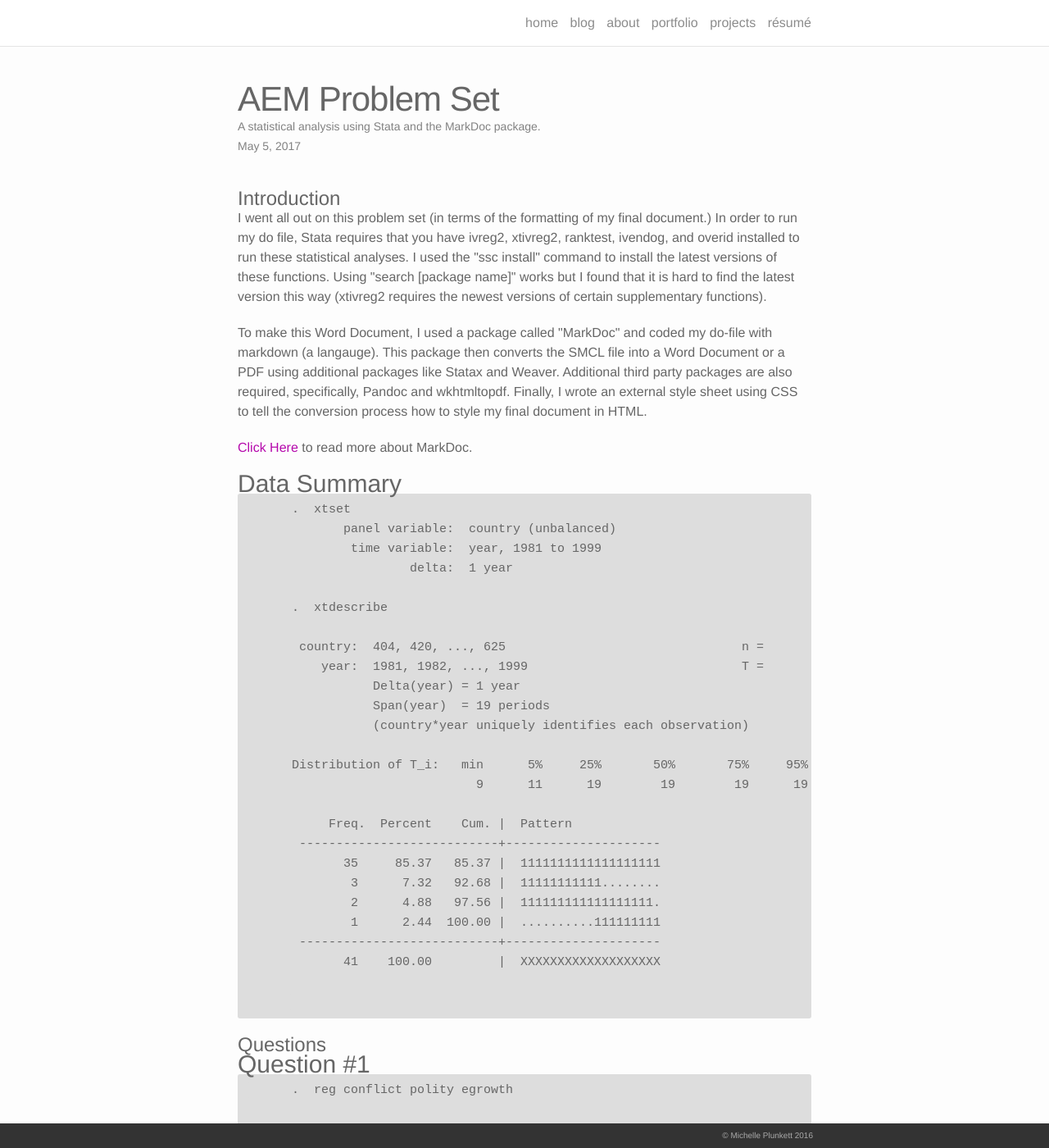
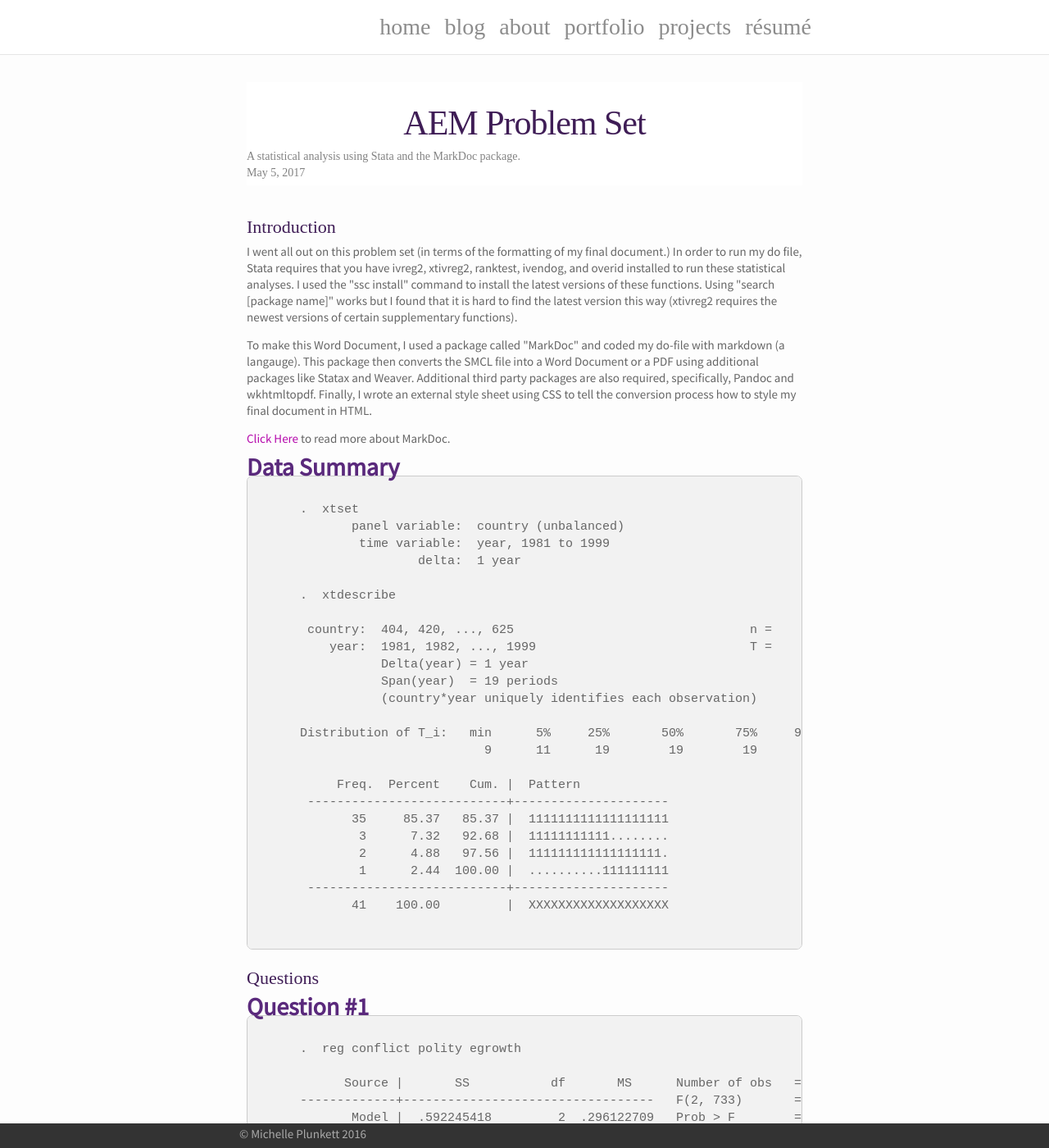
Before and after one commit to michelleplunkett/michelleplunkett.github.io, a Jekyll site: the page built from _portfolio/aem-problem-set-4.html, in a window 1280 px wide and 1400 px high. Shown: the whole window at 82% size. Built offline with Jekyll 4.4.1, drawn with Linux system fonts in a browser that asks for light colours; nearby versions of some CDN libraries; some web fonts are replaced.

Commit message:
Update aem-problem-set-4.html

```diff
--- a/_portfolio/aem-problem-set-4.html
+++ b/_portfolio/aem-problem-set-4.html
@@ -4,6 +4,204 @@ title: AEM Problem Set #4
 description: A statistical analysis using Stata and the MarkDoc package.
 date: 2017-05-05
 ---
+
+<style type="text/css">
+  @import url('https://fonts.googleapis.com/css?family=Source+Sans+Pro');
+@import url('https://fonts.googleapis.com/css?family=Amaranth');
+
+body {
+        margin: auto;
+        font-family: "Source Sans Pro";
+        font-size: 14px;
+        max-width: 778px;
+        }
+header {
+        font-size:28px;
+        padding-bottom:5px;
+        margin:0;
+        padding-top:5px;
+        font-family: "Amaranth";
+        background-color:white;
+        color: #3f1d56;
+        text-align:center;
+        display:block;
+        }
+
+ul {    list-style:circle;
+        margin-top:0;
+        margin-bottom:0;
+        }
+
+div ul a {
+        color:black;
+        text-decoration:none;
+        }
+
+div ul {
+        list-style: none;
+        margin: 0px 0 10px -15px;
+        padding-left:15px;
+        }
+
+div ul li {
+        font-weight:bold;
+        margin-top:20px;
+        }
+
+div ul li ul li {
+        font-weight: normal;
+        margin-left:20px;
+        margin-top:5px;
+        }
+
+div ul li ul li ul li {
+        font-weight: normal;
+        font-style:none;
+        margin-top:5px;
+        }
+
+div ul li ul li ul li ul li {
+        font-weight: normal;
+        font-style:italic;
+        margin-top:5px;
+        }
+
+img {
+        margin: 5px 0 5px 0;
+        padding: 0px;
+        cursor:-webkit-zoom-in;
+        cursor:-moz-zoom-in;
+        display:inline-block;
+        text-align: left;
+        clear: both;
+        }
+
+h1, h1 > a, h1 > a:link {
+        margin:24px 0px 10px 0px;
+        padding: 0;
+        font-family: "Amaranth";
+        color:#3f1d56;
+        font-size: 22px;
+        }
+
+h1 > a:hover, h1 > a:hover{
+color:#345A8A;
+}
+
+h2, h2 > a, h2 > a, h2 > a:link {
+        margin:14px 0px 10px 0px;
+        padding: 0;
+        font-family: "Amaranth";
+        color:#5a297c;
+        font-size: 18px;
+        font-weight:bold;
+        }
+
+h3, h3 > a,h3 > a, h3 > a:link,h3 > a:link {
+        margin:14px 0px 0px 0px;
+        padding: 0;
+        font-family: ;
+        color:#5a297c;
+        font-size: 14px;
+        font-weight:bold;
+        }
+
+h4 {
+        margin:10px 0px 0px 0px;
+        padding: 0;
+        font-family: ;
+        font-size: 14px;
+        color:#4F81BD;
+        font-weight:bold;
+        font-style:italic;
+        }
+
+h5  {
+        font-family: ;
+        font-size: 14px;
+        font-weight:normal;
+        color:#4F81BD;
+        }
+
+h6  {
+        font-size:14px;
+        font-family: ;
+        font-weight:normal;
+        font-style:italic;
+        color:#4F81BD;
+        }
+
+p {
+        font-family: ;
+        font-weight:normal;
+        font-size:15px;
+        line-height:16px;
+        line-height: 20px;
+        text-align:justify;
+        text-align: left;
+        text-justify:inter-word;
+        margin:0 0 14px 0;
+        }
+
+.code {
+        white-space:pre;
+        color: black;
+        align-content: center;
+        padding:5px;
+        display:block;
+        font-size:12px;
+        line-height:14px;
+        background-color:#E1E6F0;
+        font-family:"Lucida Console", Monaco, monospace, "Courier New", Courier, monospace;
+        font-weight:normal;
+        text-shadow:#FFF;
+        border:thin;
+        border-color: #345A8A;
+        border-style: solid;
+        unicode-bidi: embed;
+        margin:20px 0 0px 0;
+        }
+
+.output {
+        white-space:pre;
+        display:block;
+        font-family:monospace,"Lucida Console", Monaco, "Courier New", Courier, monospace;
+        font-size:12px;
+        line-height: 12px;
+        margin:0 0 14px 0;
+        border:thin;
+        unicode-bidi: embed;
+        border-color: #345A8A;
+        padding:14px 5px 0 5px;
+        background-color:transparent;
+        }
+pre.sh_sourceCode {
+    background-color: #FFFFFF;
+    border-radius: 0px;
+    padding: 12px;
+    border: 0px solid #CCCCCC;
+    padding: 10px 10px 10px 10px;
+}
+pre {
+    background-color: #f2f2f2;
+    border-radius: 7px;
+    padding: 12px;
+    border: 1px solid #CCCCCC;
+    padding: 30px 10px 0px 10px;
+}
+pre code {
+    border-radius: 3px;
+    background-color: #F8F8F8;
+    background: transparent;
+    padding: 0;
+}
+
+.date {
+        font-family: ;
+        font-weight:normal;
+        font-size:16px;
+}
+</style>
 
 <h1>Introduction</h1>
 <p>I went all out on this problem set (in terms of the formatting of my final document.) In order to run my do file, Stata requires that you have ivreg2, xtivreg2, ranktest, ivendog, and overid installed to run these statistical analyses. I used the &quot;ssc install&quot; command to install the latest versions of these functions. Using &quot;search [package name]&quot; works but I found that it is hard to find the latest version this way (xtivreg2 requires the newest versions of certain supplementary functions).</p>
```
